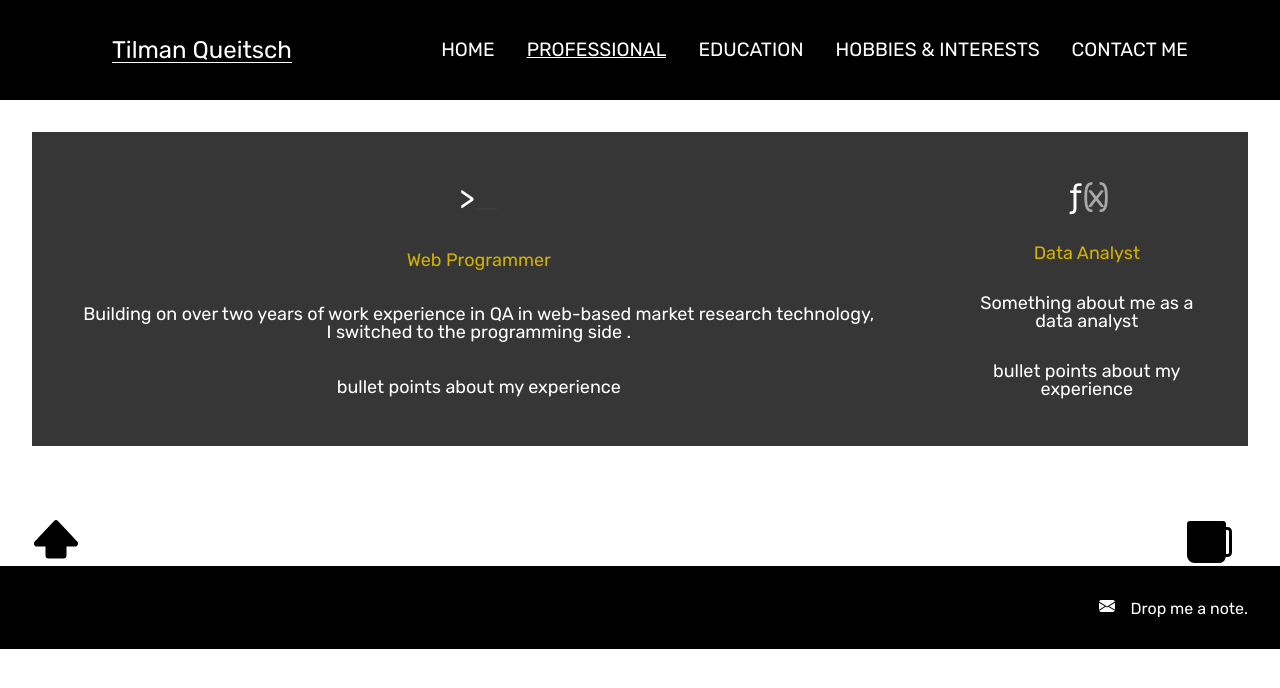
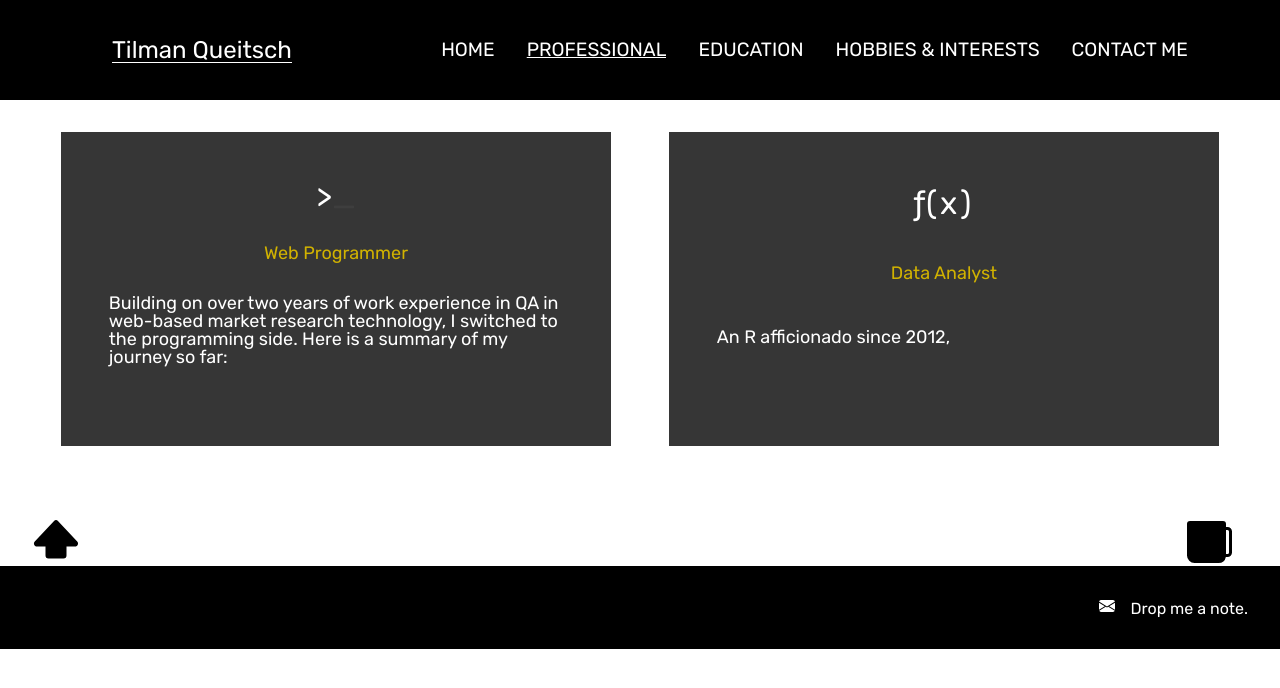
Before and after one commit to tiQu/portfolio, a React (Create React App) app: page /professional in a window 1280 px wide. Shown: the top 688 px of the page. Built offline with nearby package versions, Linux system fonts and the light colour scheme.

Commit message:
#17 added mockups link in readme

```diff
--- a/src/components/home/BulletCentre/BulletCentre.js
+++ b/src/components/home/BulletCentre/BulletCentre.js
@@ -12,7 +12,7 @@ class BulletCentre extends React.Component{
                         {this.props.bulletTitle}
                     </div>
                     <div className="bulletCentre-el2">
-                        <Element className='Home-bottom-section' id={this.props.bulletId}>{this.props.bulletDescription}</Element>
+                        <Element className='Home-bottom-section' id={this.props.bulletId}>{this.props.bulletDescription}.</Element>
                     </div>
                 </div>
                 <div className="bulletCentre-bottom">
--- a/src/components/home/BulletItems.js
+++ b/src/components/home/BulletItems.js
@@ -30,14 +30,14 @@ export const BulletItems = [
     {
         bulletId: 'R',
         bulletTitle: 'R',
-        bulletDescription: 'stats-savvy developer solving complex data problems in an ever-growing community of R enthusiasts',
+        bulletDescription: 'stats-savvy developer with a knack for solving complex data problems; contributing member of an ever-growing community of R enthusiasts',
         bulletClasses: 'Home-bottom-section-right',
         bulletOffset: -192
     },
     {
         bulletId: 'dataAnalysis',
         bulletTitle: 'data analysis',
-        bulletDescription: 'long and proven track record for delivering insights from raw data, communicating meaningful findings clearly',
+        bulletDescription: 'yearslong proven track record for delivering insights from raw data, communicating meaningful findings clearly',
         bulletClasses: 'Home-bottom-section-right',
         bulletOffset: -284
     }
--- a/src/components/professional/CardItems.js
+++ b/src/components/professional/CardItems.js
@@ -4,14 +4,32 @@ export const CardItems = [
         cardAnimateChar: "_",
         cardAddCharClass: "blink",
         cardHeader: 'Web Programmer',
-        cardSummary: 'Building on over two years of work experience in QA in web-based market research technology, I switched to the programming side .',
-        cardList: 'bullet points about my experience'
+        cardSummary: 'Building on over two years of work experience in QA in web-based market research technology, I switched to the programming side. Here is a summary of my journey so far:',
+        cardList: [{title1:
+        <div>
+            <span>+'Senior QA Analyst'+</span>
+            <span>+'Systematic testing of high-complexity online surveys, across devices.'+</span>
+        </div>,
+        title2:
+        <div>
+            <span>+'Technical Solutions Analyst'+</span>
+            <span>+'Building efficiency tools for ever-evolving forms of market research.'+</span>
+        </div>}]
     },
     {
         cardStaticChar: "ƒ",
         cardAnimateChar: "(x)",
         cardHeader: 'Data Analyst',
-        cardSummary: 'Something about me as a data analyst',
-        cardList: 'bullet points about my experience'
+        cardSummary: 'An R afficionado since 2012, ',
+        cardList: [{title1:
+            <div>
+                <span>+'Research Associate'+</span>
+                <span>+'Pioneer exploratory analyses, combining data from online surveys and social media.'+</span>
+            </div>,
+            title2:
+            <div>
+                <span>+'Data Analyst'+</span>
+                <span>+'Data analysis at the intersection of statistics, research, and technology.'+</span>
+            </div>}]
     }
 ]
--- a/src/components/professional/card/Card.js
+++ b/src/components/professional/card/Card.js
@@ -10,7 +10,11 @@ class Card extends React.Component{
                 </div>
                 <div className="professional-line professional-header">{this.props.cardHeader}</div>
                 <div className="professional-line professional-summary">{this.props.cardSummary}</div>
-                <div className="professional-line professional-list">{this.props.cardList}</div>
+                <div className="professional-line professional-list">{this.props.cardList.map((subitem, i) => {
+                    return(
+                        <div className="cardList-line">{subitem.value}</div>
+                        )
+                })}</div>
             </div>
         );
     }
--- a/src/components/professional/card/Card.scss
+++ b/src/components/professional/card/Card.scss
@@ -10,6 +10,7 @@
     font-family: 'Rubik', sans-serif;
     padding: 2rem;
     font-size: large;
+    width: 40%;
 }
 
 .professional-line {
@@ -23,6 +24,10 @@
 
 .professional-header {
     color: $dark-gold;
+}
+
+.professional-summary {
+    text-align: left;
 }
 
 .professional-character .blink {
@@ -39,20 +44,20 @@
     // top: calc(50% - 21px);
     left: 0;
     opacity: 0;
-    animation: in 4s ease-out forwards infinite;
+    animation: in 5s ease-out forwards infinite;
     animation-delay: 1s;
 }
 
 @keyframes in{
-    0%{
+    0% {
         letter-spacing: -17px;
         opacity: 0;
     }
-    30%{
+    30% {
         letter-spacing: 4px;
         opacity: 1;
     }
-    100%{
+    100% {
         letter-spacing: 4px;
         opacity: 1;
     }
```
Also changed, not shown: 2 other files (tests, documents, lock files or other folders). Lines whose indentation alone changed are shown as unchanged.
